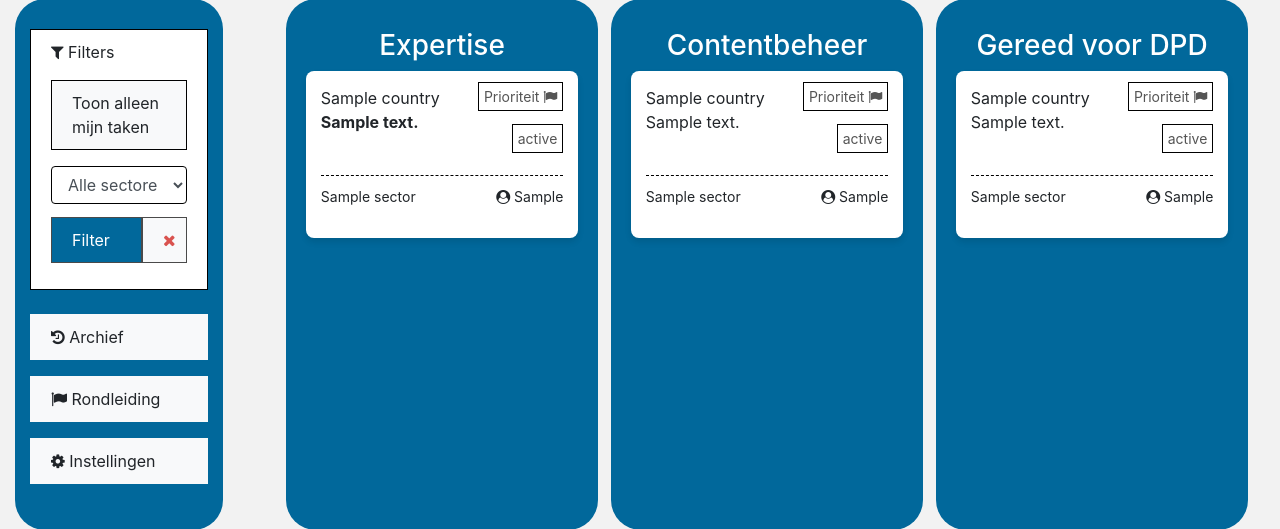
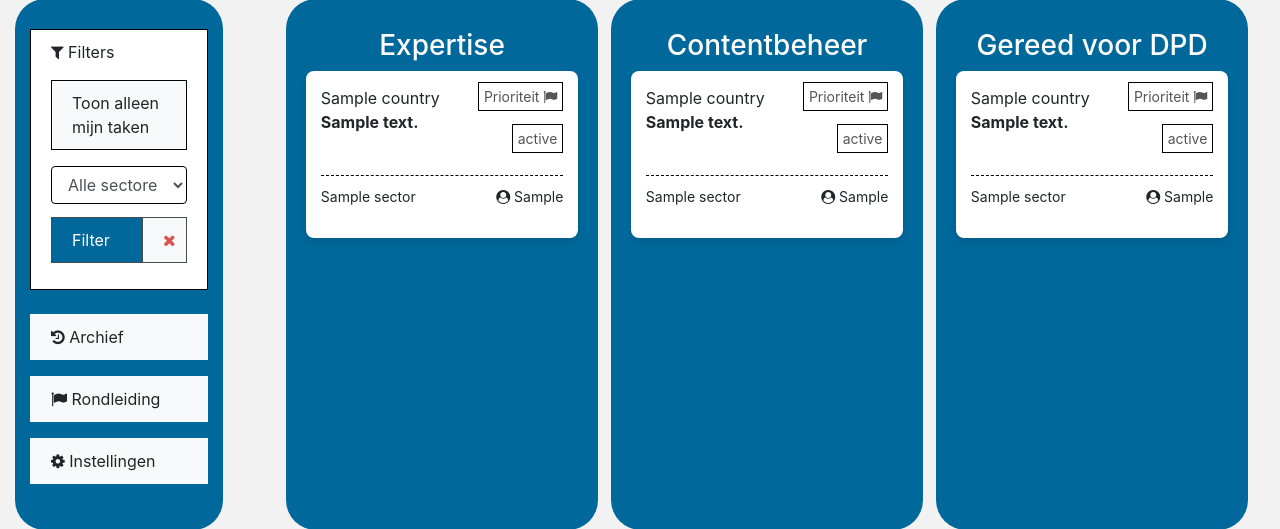
Before and after one commit to okannvwa/ecert, a Django app: template kanban/tasks/templates/kanban_board.html in a window 1280 px wide. Shown: the part 317-846 px from the top of the page. Run offline with Django 4.2, Linux system fonts and the light colour scheme; the template is opened without the code that fills it: most values are stand-ins (such as "Sample title", 1, 10 or a date in 2020); some libraries are stand-ins or nearby versions; grey boxes are pictures that could not be loaded.

Commit message:
Forgotten styling change

```diff
--- a/kanban/tasks/templates/kanban_board.html
+++ b/kanban/tasks/templates/kanban_board.html
@@ -88,8 +88,8 @@
                     <a href="{% url 'view_task' task.id %}" class="task" id="{{ task.id }}">
                         <div class="task-header">
                             <p style="align-self: start;">
-                                <span class="task-country">{{ task.country }}</span><br>
-                                {{ task.description }}
+                                {{ task.country }}<br>
+                                <span class="task-description">{{ task.description }}</span>
                             </p>
                             <p class="task-priority-status">
                                 <span class="task-priority-status-blocks prio">Prioriteit <i class="fa fa-flag task-priority-{{task.priority}}"></i></span><br><br>
@@ -122,8 +122,8 @@
                     <a href="{% url 'view_task' task.id %}" class="task" id="{{ task.id }}">
                         <div class="task-header">
                             <p style="align-self: start;">
-                                <span class="task-country">{{ task.country }}</span><br>
-                                {{ task.description }}
+                                {{ task.country }}<br>
+                                <span class="task-description">{{ task.description }}</span>
                             </p>
                             <p class="task-priority-status">
                                 <span class="task-priority-status-blocks prio">Prioriteit <i class="fa fa-flag task-priority-{{task.priority}}"></i></span><br><br>
```
